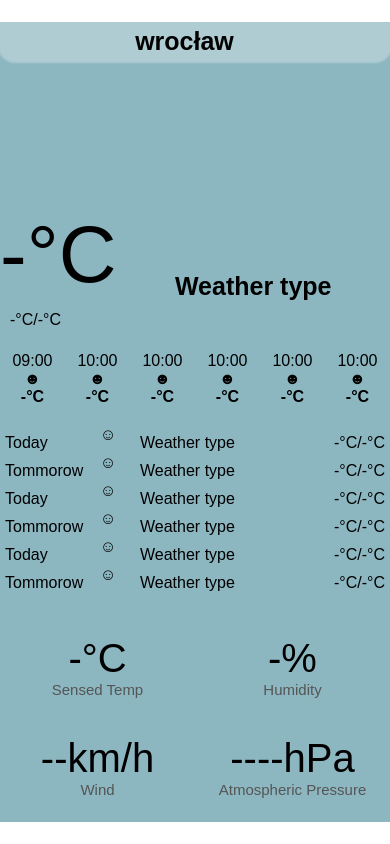
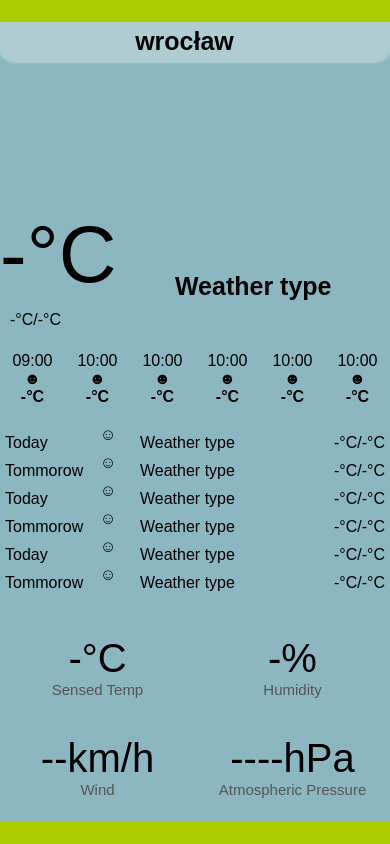
Before and after one commit to patrykmazurek66/WeatherApp2.0, a plain HTML site: page index.html in a window 390 px wide. Drawn offline with Linux system fonts and the light colour scheme; no server answers.

Commit message:
mobile mode

```diff
--- a/css/style.css
+++ b/css/style.css
@@ -146,3 +146,10 @@ section.weather{
     font-size: 15px;
     text-transform: capitalize;
 }
+
+
+@media (max-width: 500px) {
+    body{
+        background-color: #aacc00;
+    }
+}
```
